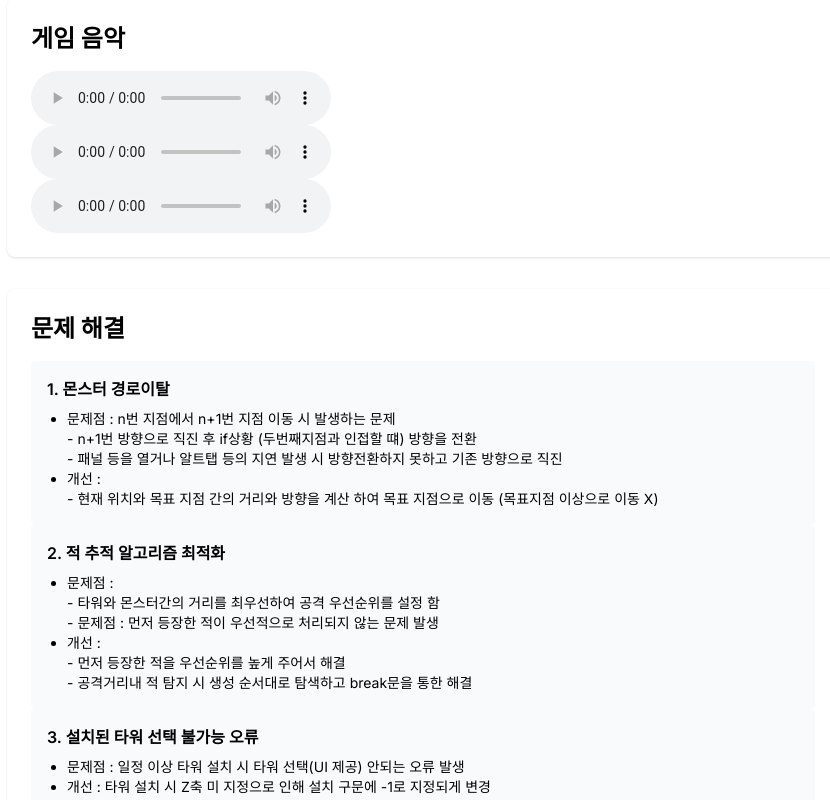
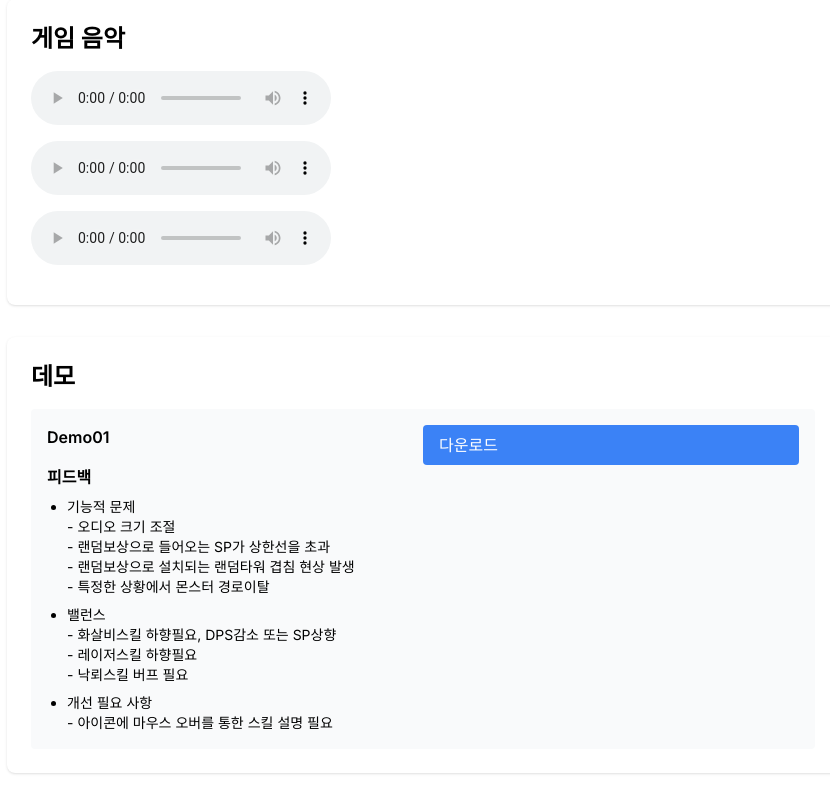
Before and after one commit to WooGeun-Nam/towerdefense-portfolio, a Next.js app: page /towerdefense-portfolio/ in a window 1280 px wide. Shown: the part 6540-7340 px from the top of the page, without its empty margins (217-1047 px from the left). Built offline with nearby package versions, Linux system fonts and the light colour scheme.

Commit message:
add Game Demo

```diff
--- a/components/GamePortfolio.tsx
+++ b/components/GamePortfolio.tsx
@@ -466,9 +466,42 @@ const GamePortfolio = () => {
       {/* 음악 */}
       <div className="mb-8 bg-white rounded-lg shadow p-6">
         <h2 className="text-2xl font-bold mb-4">게임 음악</h2>
-        <audio src="./audio/sample1.mp3" controls id="myAudio"></audio>
-        <audio src="./audio/sample2.mp3" controls id="myAudio"></audio>
-        <audio src="./audio/sample6.wav" controls id="myAudio"></audio>
+        <audio className="mb-4" src="./audio/sample1.mp3" controls id="myAudio"></audio>
+        <audio className="mb-4" src="./audio/sample2.mp3" controls id="myAudio"></audio>
+        <audio className="mb-4" src="./audio/sample6.wav" controls id="myAudio"></audio>
+      </div>
+
+      {/* 데모 */}
+      <div className="mb-8 bg-white rounded-lg shadow p-6">
+        <h2 className="text-2xl font-bold mb-4">데모</h2>
+
+        <div className="p-4 bg-gray-50 rounded">
+          <div className="grid grid-cols-2">
+            <p className="font-semibold mb-2">Demo01</p>
+            <a
+              href="./Demo/TowerDefenseDemo01.7z"
+              download
+              className="px-4 py-2 bg-blue-500 text-white rounded hover:bg-blue-600"
+            >
+              다운로드
+            </a>
+          </div>
+
+          <h4 className="font-semibold mb-2">피드백</h4>
+          <ul className="list-disc pl-5 text-sm">
+            <li>기능적 문제</li>
+            <p>- 오디오 크기 조절</p>
+            <p>- 랜덤보상으로 들어오는 SP가 상한선을 초과</p>
+            <p>- 랜덤보상으로 설치되는 랜덤타워 겹침 현상 발생</p>
+            <p className="mb-2">- 특정한 상황에서 몬스터 경로이탈</p>
+            <li>밸런스</li>
+            <p>- 화살비스킬 하향필요, DPS감소 또는 SP상향</p>
+            <p>- 레이저스킬 하향필요</p>
+            <p className="mb-2">- 낙뢰스킬 버프 필요</p>
+            <li>개선 필요 사항</li>
+            <p>- 아이콘에 마우스 오버를 통한 스킬 설명 필요</p>
+          </ul>
+        </div>
       </div>
 
       {/* 문제 해결 */}
```
